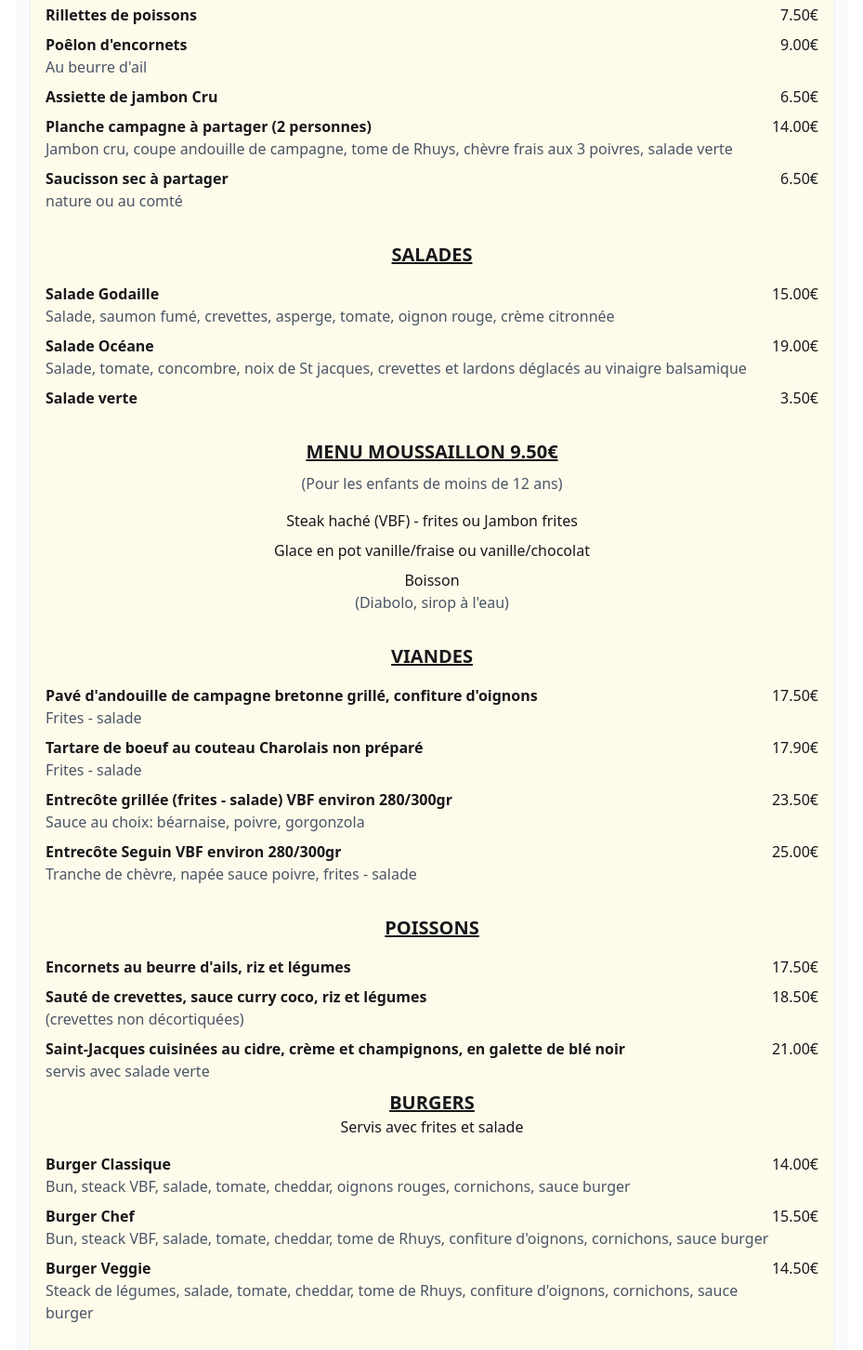
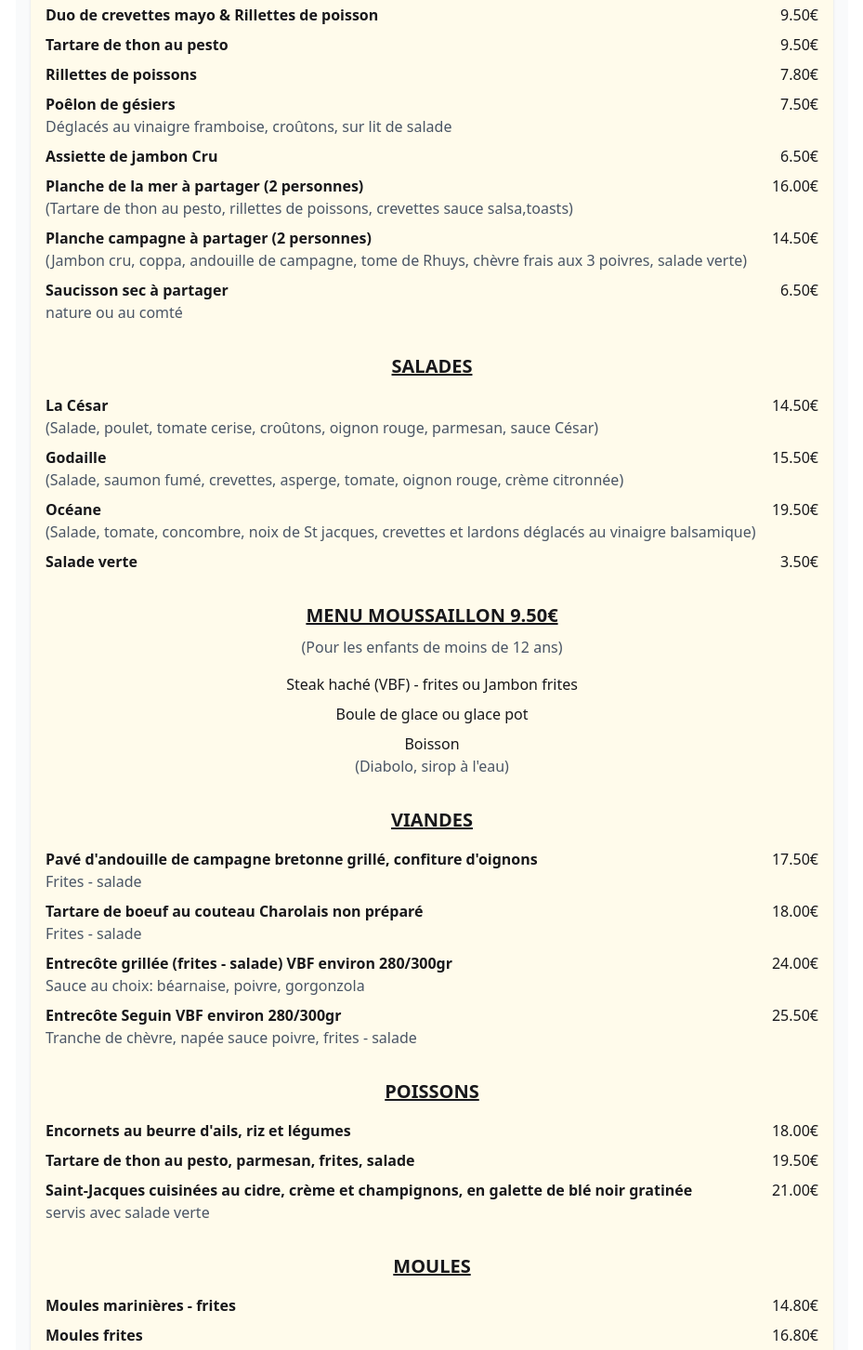
Before and after one commit to AlanGdev/chaloupe, a Next.js app: page /carteBrasserie in a window 1280 px wide. Shown: the part 400-1852 px from the top of the page at 93% size, without its empty margins (175-1104 px from the left). Built offline with nearby package versions, Linux system fonts and the light colour scheme.

Commit message:
Màj de la carte le 07/07/26

```diff
--- a/src/app/carteBrasserie/page.js
+++ b/src/app/carteBrasserie/page.js
@@ -16,25 +16,40 @@ export default function CarteBrasseriePage() {
           <ul className="list-disc list-inside mt-4 space-y-2">
             <li className="flex justify-between my-2">
               <div className="flex flex-col">
-                <p className="font-semibold">Crevettes sautées</p>
-                <p className="text-gray-600">
-                  Sauce curry-coco (crevettes non décortiquées)
+                <p className="font-semibold">Poëlon d&apos;encornets</p>
+                <p className="text-gray-600">au beurre d&apos;ail</p>
+              </div>
+              <p>9.30€</p>
+            </li>
+            <li className="flex justify-between my-2">
+              <div className="flex flex-col">
+                <p className="font-semibold">
+                  Duo de crevettes mayo & Rillettes de poisson
                 </p>
               </div>
-              <p>9.80€</p>
+              <p>9.50€</p>
+            </li>
+            <li className="flex justify-between my-2">
+              <div className="flex flex-col">
+                <p className="font-semibold">Tartare de thon au pesto</p>
+              </div>
+              <p>9.50€</p>
             </li>
             <li className="flex justify-between my-2">
               <div className="flex flex-col">
                 <p className="font-semibold">Rillettes de poissons</p>
               </div>
-              <p>7.50€</p>
+              <p>7.80€</p>
             </li>
             <li className="flex justify-between my-2">
               <div className="flex flex-col">
-                <p className="font-semibold">Poêlon d&apos;encornets</p>
-                <p className="text-gray-600">Au beurre d&apos;ail</p>
+                <p className="font-semibold">Poêlon de gésiers</p>
+                <p className="text-gray-600">
+                  Déglacés au vinaigre framboise, croûtons, sur lit de
+                  salade{' '}
+                </p>
               </div>
-              <p>9.00€</p>
+              <p>7.50€</p>
             </li>
             <li className="flex justify-between my-2">
               <div className="flex flex-col">
@@ -45,14 +60,26 @@ export default function CarteBrasseriePage() {
             <li className="flex justify-between my-2">
               <div className="flex flex-col">
                 <p className="font-semibold">
+                  Planche de la mer à partager (2 personnes)
+                </p>
+                <p className="text-gray-600">
+                  (Tartare de thon au pesto, rillettes de poissons, crevettes
+                  sauce salsa,toasts)
+                </p>
+              </div>
+              <p>16.00€</p>
+            </li>
+            <li className="flex justify-between my-2">
+              <div className="flex flex-col">
+                <p className="font-semibold">
                   Planche campagne à partager (2 personnes)
                 </p>
                 <p className="text-gray-600">
-                  Jambon cru, coupe andouille de campagne, tome de Rhuys, chèvre
-                  frais aux 3 poivres, salade verte
+                  (Jambon cru, coppa, andouille de campagne, tome de Rhuys,
+                  chèvre frais aux 3 poivres, salade verte)
                 </p>
               </div>
-              <p>14.00€</p>
+              <p>14.50€</p>
             </li>
             <li className="flex justify-between my-2">
               <div className="flex flex-col">
@@ -69,23 +96,33 @@ export default function CarteBrasseriePage() {
           <ul className="list-disc list-inside mt-4 space-y-2">
             <li className="flex justify-between my-2">
               <div className="flex flex-col">
-                <p className="font-semibold">Salade Godaille</p>
+                <p className="font-semibold">La César</p>
                 <p className="text-gray-600">
-                  Salade, saumon fumé, crevettes, asperge, tomate, oignon rouge,
-                  crème citronnée
+                  (Salade, poulet, tomate cerise, croûtons, oignon rouge,
+                  parmesan, sauce César)
                 </p>
               </div>
-              <p>15.00€</p>
+              <p>14.50€</p>
             </li>
             <li className="flex justify-between my-2">
               <div className="flex flex-col">
-                <p className="font-semibold">Salade Océane</p>
+                <p className="font-semibold">Godaille</p>
                 <p className="text-gray-600">
-                  Salade, tomate, concombre, noix de St jacques, crevettes et
-                  lardons déglacés au vinaigre balsamique
+                  (Salade, saumon fumé, crevettes, asperge, tomate, oignon
+                  rouge, crème citronnée)
                 </p>
               </div>
-              <p>19.00€</p>
+              <p>15.50€</p>
+            </li>
+            <li className="flex justify-between my-2">
+              <div className="flex flex-col">
+                <p className="font-semibold">Océane</p>
+                <p className="text-gray-600">
+                  (Salade, tomate, concombre, noix de St jacques, crevettes et
+                  lardons déglacés au vinaigre balsamique)
+                </p>
+              </div>
+              <p>19.50€</p>
             </li>
             <li className="flex justify-between my-2">
               <div className="flex flex-col">
@@ -104,9 +141,7 @@ export default function CarteBrasseriePage() {
             <li className="my-2">
               Steak haché (VBF) - frites ou Jambon frites
             </li>
-            <li className="my-2">
-              Glace en pot vanille/fraise ou vanille/chocolat
-            </li>
+            <li className="my-2">Boule de glace ou glace pot</li>
             <li className="my-2">
               <p>Boisson</p>
               <p className="text-gray-600">(Diabolo, sirop à l&apos;eau)</p>
@@ -133,7 +168,7 @@ export default function CarteBrasseriePage() {
                 </p>
                 <p className="text-gray-600">Frites - salade</p>
               </div>
-              <p>17.90€</p>
+              <p>18.00€</p>
             </li>
             <li className="flex justify-between my-2">
               <div className="flex flex-col">
@@ -144,7 +179,7 @@ export default function CarteBrasseriePage() {
                   Sauce au choix: béarnaise, poivre, gorgonzola
                 </p>
               </div>
-              <p>23.50€</p>
+              <p>24.00€</p>
             </li>
             <li className="flex justify-between my-2">
               <div className="flex flex-col">
@@ -155,7 +190,7 @@ export default function CarteBrasseriePage() {
                   Tranche de chèvre, napée sauce poivre, frites - salade
                 </p>
               </div>
-              <p>25.00€</p>
+              <p>25.50€</p>
             </li>
           </ul>
           <h2 className="text-xl font-semibold text-center underline mt-8">
@@ -168,26 +203,45 @@ export default function CarteBrasseriePage() {
                   Encornets au beurre d&apos;ails, riz et légumes
                 </p>
               </div>
-              <p>17.50€</p>
+              <p>18.00€</p>
             </li>
             <li className="flex justify-between my-2">
               <div className="flex flex-col">
                 <p className="font-semibold">
-                  Sauté de crevettes, sauce curry coco, riz et légumes
+                  Tartare de thon au pesto, parmesan, frites, salade
                 </p>
-                <p className="text-gray-600">(crevettes non décortiquées)</p>
               </div>
-              <p>18.50€</p>
+              <p>19.50€</p>
             </li>
             <li className="flex justify-between my-2">
               <div className="flex flex-col">
                 <p className="font-semibold">
                   Saint-Jacques cuisinées au cidre, crème et champignons, en
-                  galette de blé noir
+                  galette de blé noir gratinée
                 </p>
                 <p className="text-gray-600">servis avec salade verte</p>
               </div>
               <p>21.00€</p>
+            </li>
+          </ul>
+          <h2 className="text-xl font-semibold text-center underline mt-8">
+            MOULES
+          </h2>
+          <ul className="list-disc list-inside mt-4 space-y-2">
+            <li className="flex justify-between my-2">
+              <div className="flex flex-col">
+                <p className="font-semibold">Moules marinières - frites</p>
+              </div>
+              <p>14.80€</p>
+            </li>
+            <li className="flex justify-between my-2">
+              <div className="flex flex-col">
+                <p className="font-semibold">Moules frites</p>
+                <p className="text-gray-600">
+                  sauce au choix: crème, gorgonzola, chorizo/poivrons
+                </p>
+              </div>
+              <p>16.80€</p>
             </li>
           </ul>
           <h2 className="text-xl font-semibold text-center underline">
@@ -374,7 +428,7 @@ export default function CarteBrasseriePage() {
                   moules, persillade
                 </p>
                 <p className="text-gray-600 underline font-semibold">
-                  Modification en base crème: +0.50€
+                  Modification en base crème: +1.00€
                 </p>
               </div>
               <p>15.50€</p>
@@ -415,8 +469,9 @@ export default function CarteBrasseriePage() {
             <li className="flex justify-between my-2">
               <div className="flex flex-col">
                 <p className="font-semibold">Supplément hors viande</p>
+                <p className="text-gray-600">fromage, oeuf, légume</p>
               </div>
-              <p>1.30€</p>
+              <p>1.50€</p>
             </li>
             <li className="flex justify-between my-2">
               <div className="flex flex-col">
@@ -425,7 +480,7 @@ export default function CarteBrasseriePage() {
                   merguez, chorizo, poulet, viande hachée
                 </p>
               </div>
-              <p>1.80€</p>
+              <p>2.00€</p>
             </li>
           </ul>
 
@@ -438,26 +493,26 @@ export default function CarteBrasseriePage() {
                 <p className="font-semibold">Crêpe gratinée aux pommes</p>
                 <p className="text-gray-600">Caramel beurre salé</p>
               </div>
-              <p>7.50€</p>
+              <p>7.80€</p>
             </li>
             <li className="flex justify-between my-2">
               <div className="flex flex-col">
                 <p className="font-semibold">Avec Supp. boule glace vanille</p>
               </div>
-              <p>8.50€</p>
+              <p>8.80€</p>
             </li>
             <li className="flex justify-between my-2">
               <div className="flex flex-col">
                 <p className="font-semibold">Crème brûlée</p>
               </div>
-              <p>6.80€</p>
+              <p>7.00€</p>
             </li>
             <li className="flex justify-between my-2">
               <div className="flex flex-col">
                 <p className="font-semibold">Brownie chocolat</p>
                 <p className="text-gray-600">Caramel beurre salé, chantilly</p>
               </div>
-              <p>6.80€</p>
+              <p>7.00€</p>
             </li>
             <li className="flex justify-between my-2">
               <div className="flex flex-col">
@@ -474,7 +529,7 @@ export default function CarteBrasseriePage() {
                   brisures palet breton, chantilly
                 </p>
               </div>
-              <p>8.00€</p>
+              <p>8.50€</p>
             </li>
             <li className="flex justify-between my-2">
               <div className="flex flex-col">
@@ -486,7 +541,7 @@ export default function CarteBrasseriePage() {
                   <p className="text-gray-600">Banane-chocolat, chantilly</p>
                 </div>
               </div>
-              <p>8.00€</p>
+              <p>8.30€</p>
             </li>
             <li className="flex justify-between my-2">
               <div className="flex flex-col">
@@ -509,7 +564,7 @@ export default function CarteBrasseriePage() {
                   vanille, chocolat chaud, chantilly
                 </p>
               </div>
-              <p>7.30€</p>
+              <p>7.50€</p>
             </li>
             <li className="flex justify-between my-2">
               <div className="flex flex-col">
@@ -518,14 +573,14 @@ export default function CarteBrasseriePage() {
                   chocolat, chocolat chaud, chantilly
                 </p>
               </div>
-              <p>7.30€</p>
+              <p>7.50€</p>
             </li>
             <li className="flex justify-between my-2">
               <div className="flex flex-col">
                 <p className="font-semibold">Café Liégeois</p>
                 <p className="text-gray-600">café, sauce café, chantilly</p>
               </div>
-              <p>7.30€</p>
+              <p>7.50€</p>
             </li>
             <li className="flex justify-between my-2">
               <div className="flex flex-col">
@@ -534,7 +589,7 @@ export default function CarteBrasseriePage() {
                   vanille, caramel, crème brûlée, caramel beurre salé, chantilly
                 </p>
               </div>
-              <p>8.00€</p>
+              <p>8.20€</p>
             </li>
             <li className="flex justify-between my-2">
               <div className="flex flex-col">
@@ -543,7 +598,7 @@ export default function CarteBrasseriePage() {
                   vanille, pommes caramélisées, caramel beurre salé, chantilly
                 </p>
               </div>
-              <p>8.00€</p>
+              <p>8.20€</p>
             </li>
             <li className="flex justify-between my-2">
               <div className="flex flex-col">
@@ -552,7 +607,7 @@ export default function CarteBrasseriePage() {
                   passion, mangue, citron, coulis exotique, chantilly
                 </p>
               </div>
-              <p>8.00€</p>
+              <p>8.20€</p>
             </li>
             <li className="flex justify-between my-2">
               <div className="flex flex-col">
@@ -561,7 +616,16 @@ export default function CarteBrasseriePage() {
                   vanille, rhum raisin, café, raisins au rhum, chantilly
                 </p>
               </div>
-              <p>8.20€</p>
+              <p>8.40€</p>
+            </li>
+            <li className="flex justify-between my-2">
+              <div className="flex flex-col">
+                <p className="font-semibold">Fraise Melba</p>
+                <p className="text-gray-600">
+                  vanille, fraise, coulis de fruis rouges, chantilly
+                </p>
+              </div>
+              <p>8.70€</p>
             </li>
             <li className="flex justify-between my-2">
               <div className="flex flex-col">
@@ -571,21 +635,21 @@ export default function CarteBrasseriePage() {
                   chantilly
                 </p>
               </div>
-              <p>8.50€</p>
+              <p>8.70€</p>
             </li>
             <li className="flex justify-between my-2">
               <div className="flex flex-col">
                 <p className="font-semibold">Colonel</p>
                 <p className="text-gray-600">citron, vodka</p>
               </div>
-              <p>8.00€</p>
+              <p>8.20€</p>
             </li>
             <li className="flex justify-between my-2">
               <div className="flex flex-col">
                 <p className="font-semibold">After eight</p>
                 <p className="text-gray-600">menthe-chocolat, pippemint</p>
               </div>
-              <p>8.00€</p>
+              <p>8.20€</p>
             </li>
           </ul>
           <p>
@@ -598,19 +662,19 @@ export default function CarteBrasseriePage() {
               <div className="flex flex-col">
                 <p className="font-semibold">Coupe 1 boule</p>
               </div>
-              <p>2.30€</p>
+              <p>2.40€</p>
             </li>
             <li className="flex justify-between my-2">
               <div className="flex flex-col">
                 <p className="font-semibold">Coupe 2 boules</p>
               </div>
-              <p>4.50€</p>
+              <p>4.70€</p>
             </li>
             <li className="flex justify-between my-2">
               <div className="flex flex-col">
                 <p className="font-semibold">Coupe 3 boules</p>
               </div>
-              <p>6.40€</p>
+              <p>7.00€</p>
             </li>
           </ul>
           <ul>
@@ -618,7 +682,7 @@ export default function CarteBrasseriePage() {
               <div className="flex flex-col">
                 <p className="font-semibold">Supplément chantilly</p>
               </div>
-              <p>1.60€</p>
+              <p>1.80€</p>
             </li>
             <li className="flex justify-between my-2">
               <div className="flex flex-col">
@@ -626,7 +690,7 @@ export default function CarteBrasseriePage() {
                   Chocolat maison, caramel beurre salé maison
                 </p>
               </div>
-              <p>1.60€</p>
+              <p>1.80€</p>
             </li>
           </ul>
         </div>
```
Also changed, not shown: src/app/cartePizzas/page.js (+10 -15 lines).
